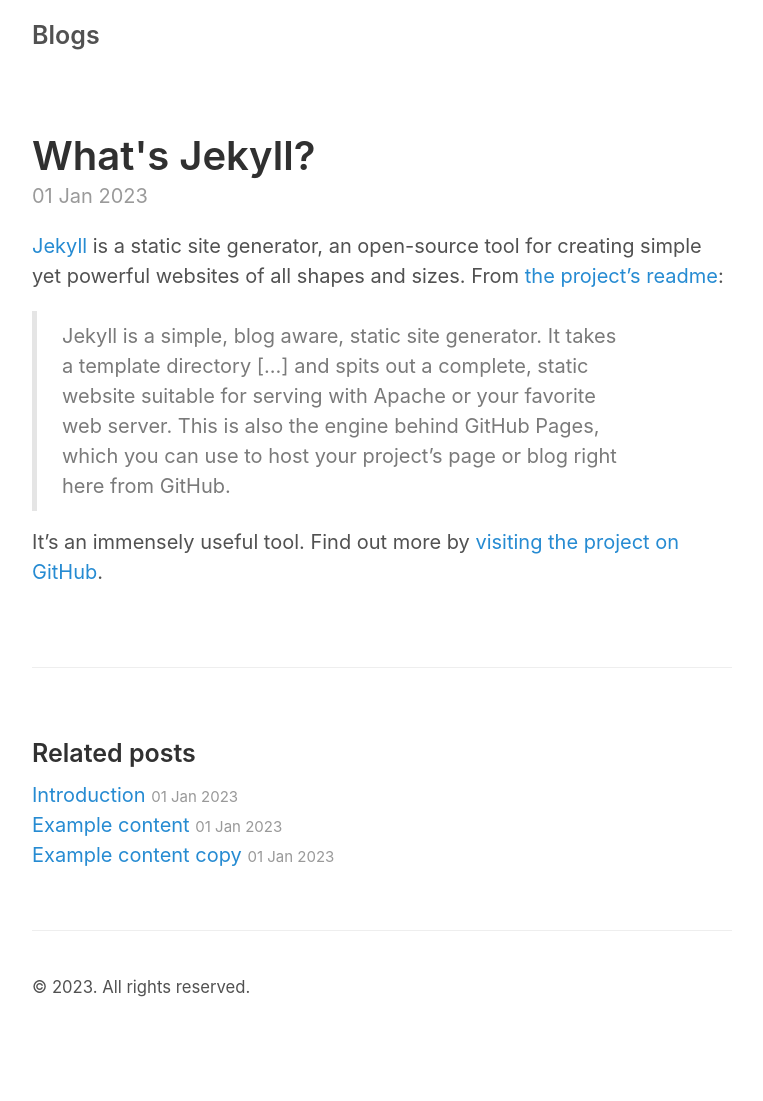
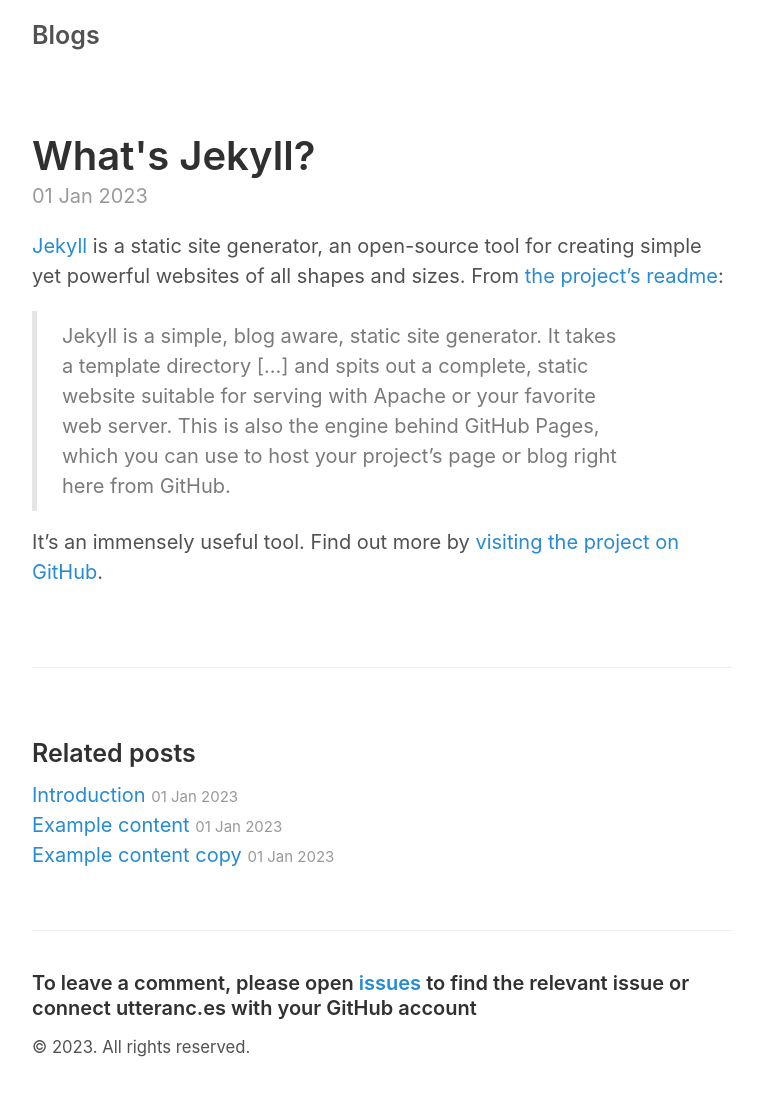
Before and after one commit to aman-godara/blogs, a Jekyll site: the page built from _posts/2023-01-01-whats-jekyll.md, in a window 1280 px wide. Shown: the whole page, without its empty margins (258-1021 px from the left). Built offline with Jekyll 4.4.1, drawn with Linux system fonts in a browser that asks for light colours; comment, search, counter and statistics services are not loaded; before the commit the page ends 1041 px from its top, so only the background shows below that.

Commit message:
Add link to the issue opened by utteranc.es

```diff
--- a/_layouts/post.html
+++ b/_layouts/post.html
@@ -24,6 +24,7 @@
 </aside>
 {% endif %}
 
+<h5>To leave a comment, please open <a href="https://github.com/aman-godara/blogs/issues?q=is%3Aissue+is%3Aopen+label%3Acomments" target="_blank">issues</a> to find the relevant issue or connect utteranc.es with your GitHub account</h5>
 <script src="https://utteranc.es/client.js"
         repo="aman-godara/blogs"
         issue-term="title"
```
